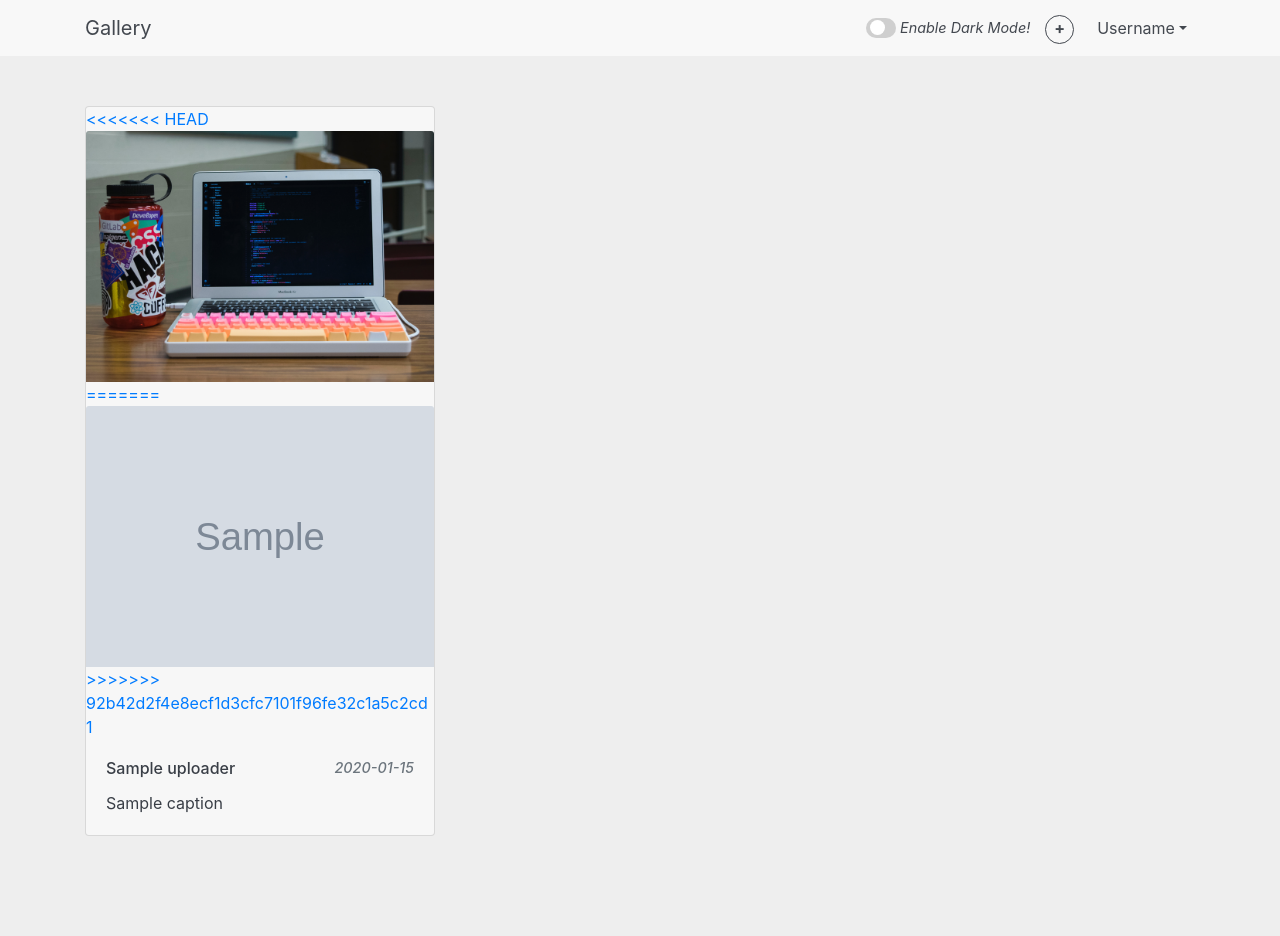
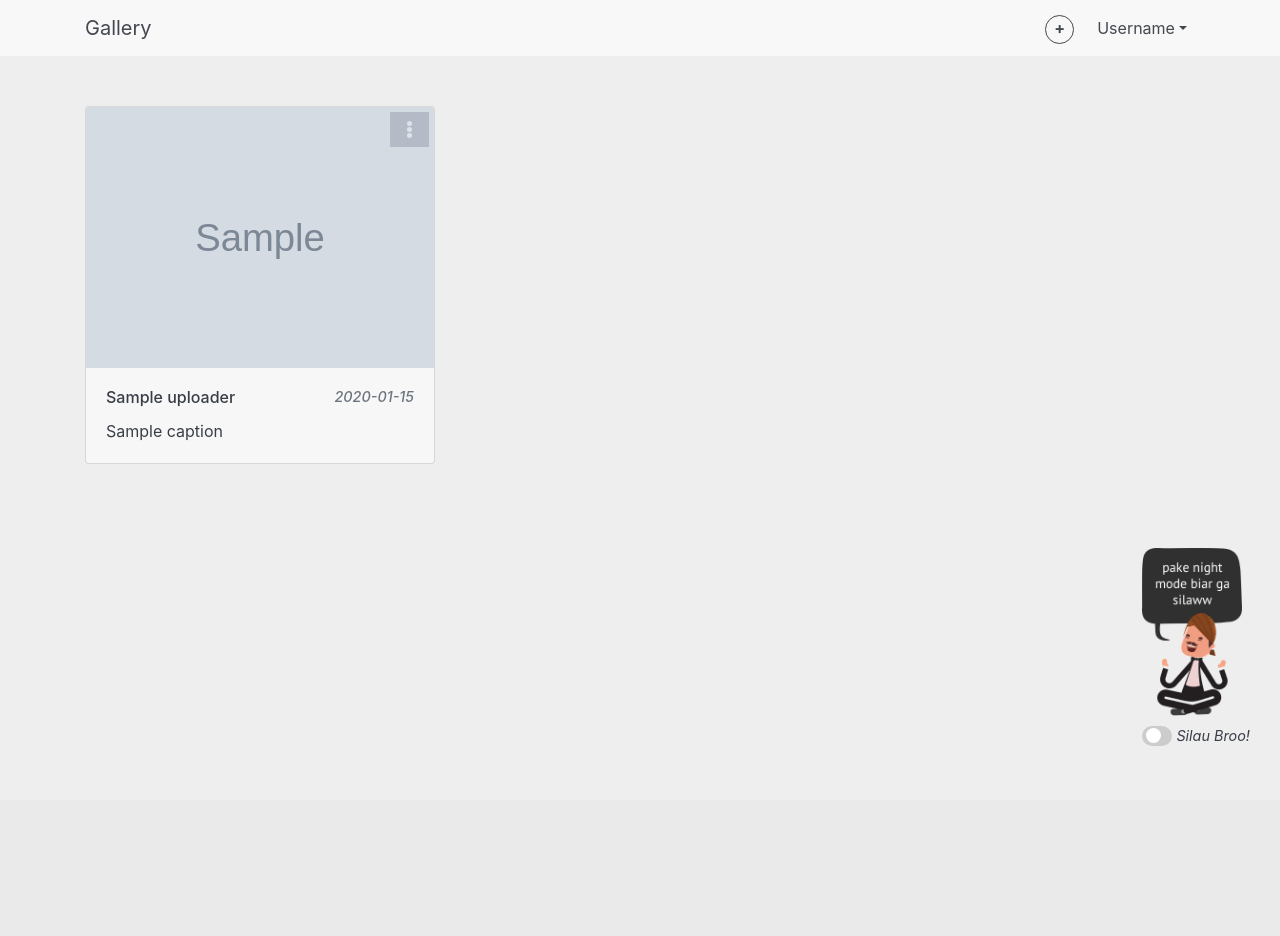
Before and after one commit to phantomhdd/project-hdd-ssd, a Laravel app: template resources/views/index.blade.php in a window 1280 px wide. After the commit the page ends 746 px from the top, so only its background shows below. Run offline with Laravel 8, Linux system fonts and the light colour scheme; the template is opened without the code that fills it: most values are stand-ins (such as "Sample title", 1, 10 or a date in 2020); grey boxes marked "Sample" are stand-in pictures.

Commit message:
pindahin switch dark mode dan nambahin tombol delete

```diff
--- a/public/css/style.css
+++ b/public/css/style.css
@@ -41,7 +41,7 @@ a .card-img-top {
     box-sizing: border-box;
     background-color: var(--nav-color);
 }
-
+/* akhir konten */
 
 /* navigasi */
 .nav-plus:hover , .close{
@@ -81,6 +81,7 @@ nav.navbar-text a {
 .navbar-toggler-icon {
     background-image: var(--background-image);
 }
+/* Akhir Navbar */
 
 
 /*Simple css to style it like a toggle switch*/
@@ -90,11 +91,23 @@ nav.navbar-text a {
 .theme-switch-wrapper {
     display: inline-block;
     align-items: center;
+    position: fixed;
+    right: 30px;
+    bottom: 50px;
+    z-index: 9999;
 }
 .theme-switch-wrapper em {
     position: relative;
     top: -3px;
     font-size: .9em;
+}
+.theme-switch-wrapper .dark-img {
+    width: 100px;
+    height: 200px;
+    background-image: url('/img/nightmode.png');
+    background-repeat: no-repeat;
+    background-size: contain;
+    background-position: bottom;
 }
 .theme-switch {
     display: inline-block;
@@ -140,3 +153,32 @@ input:checked + .slider:before {
 .slider.round:before {
     border-radius: 50%;
 }
+/* akhir css toggle dark mode */
+
+/* img menu option */
+.img-wrapper {
+    position: relative;
+}
+.img-wrapper .nav-link {
+    background-color: var(--secondary-color);
+    position: absolute;
+    right: 5px;
+    top: 5px;
+    z-index: 99;
+    -webkit-filter: opacity(0);
+    filter: opacity(.5);
+    transition: ease-in-out;
+}
+.img-wrapper .nav-link:hover {
+    -webkit-filter: opacity(1);
+    filter: opacity(1);
+}
+.bulat {
+    display: block;
+    background-color: rgba(255, 255, 255, .8);
+    width: 5px;
+    height: 5px;
+    margin: 1px;
+    border-radius: 50%;
+}
+/* akhir img menu option */
--- a/resources/views/index.blade.php
+++ b/resources/views/index.blade.php
@@ -19,6 +19,16 @@
 </head>
 <body>
 
+    {{-- darkmode switch --}}
+    <div class="theme-switch-wrapper">
+        <div class="dark-img"></div>
+        <label class="theme-switch" for="checkbox">
+            <input type="checkbox" id="checkbox" />
+            <div class="slider round"></div>
+        </label>
+        <em>Silau Broo!</em>
+    </div>
+
     <!-- Navigasi -->
     <nav class="navbar navbar-expand-lg fixed-top navbar-text nav-bg">
         <div class="container">
@@ -38,13 +48,7 @@
             <div class="collapse navbar-collapse justify-content-sm-end" id="navbarSupportedContent">
                 <ul class="navbar-nav">
                     <li class="nav-item">
-                        <div class="theme-switch-wrapper">
-                            <label class="theme-switch" for="checkbox">
-                                <input type="checkbox" id="checkbox" />
-                                <div class="slider round"></div>
-                            </label>
-                            <em>Enable Dark Mode!</em>
-                        </div>
+
                     </li>
                     <li class="nav-item">
                         <a class="nav-link nav-plus" data-toggle="modal" href="#upload"><strong>&plus;</strong></a>
@@ -72,13 +76,19 @@
                 @foreach($photos as $photo)
                 <div class="col-lg-4 konten-item">
                     <div class="card">
-                        <a href="#">
-<<<<<<< HEAD
-                            <img src="img/thumbs/1.png" alt="1" class="card-img-top">
-=======
-                            <img src="{{$photo->file_path}}" alt="1" class="card-img-top">
->>>>>>> 92b42d2f4e8ecf1d3cfc7101f96fe32c1a5c2cd1
-                        </a>
+                        <div class="img-wrapper">
+                            <a class="nav-link" data-toggle="dropdown" href="#" role="button" aria-haspopup="true" aria-expanded="false">
+                                <span class="bulat"></span>
+                                <span class="bulat"></span>
+                                <span class="bulat"></span>
+                            </a>
+                            <div class="dropdown-menu dropdown-menu-md-right">
+                                <a class="dropdown-item" href="#">Delete</a>
+                            </div>
+                            <a href="#">
+                                <img src="{{$photo->file_path}}" alt="1" class="card-img-top">
+                            </a>
+                        </div>
                         <div class="card-body">
                             <div class="row">
                                 <div class="col-md-6">
```
Also changed, not shown: public/img/nightmode.png (added).
